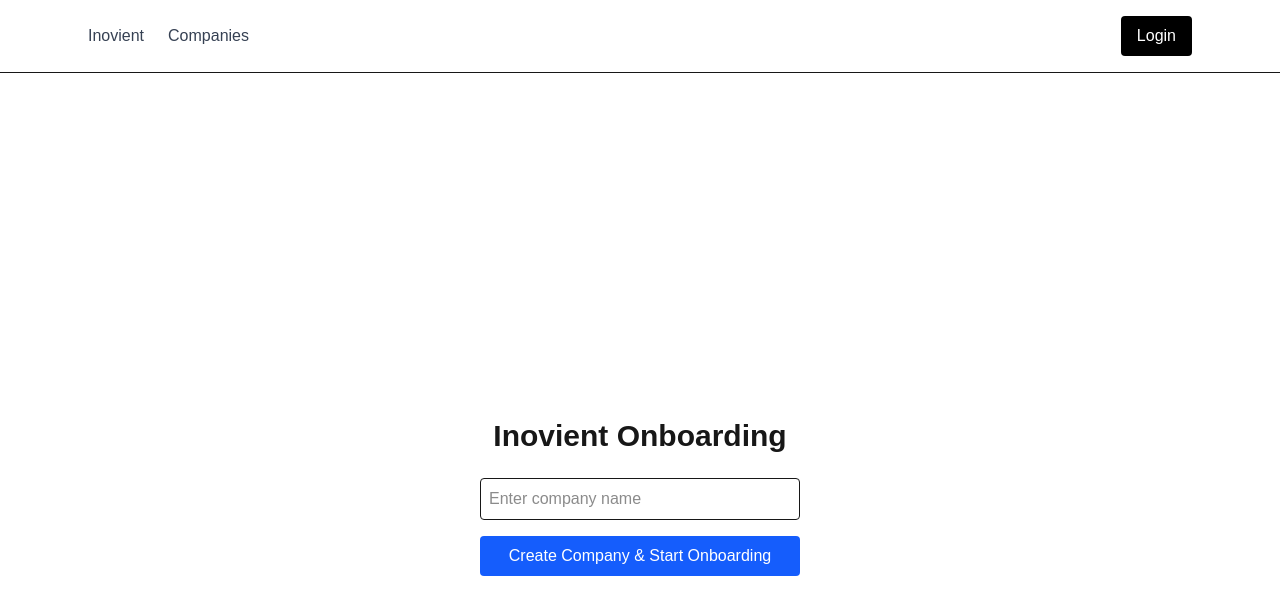
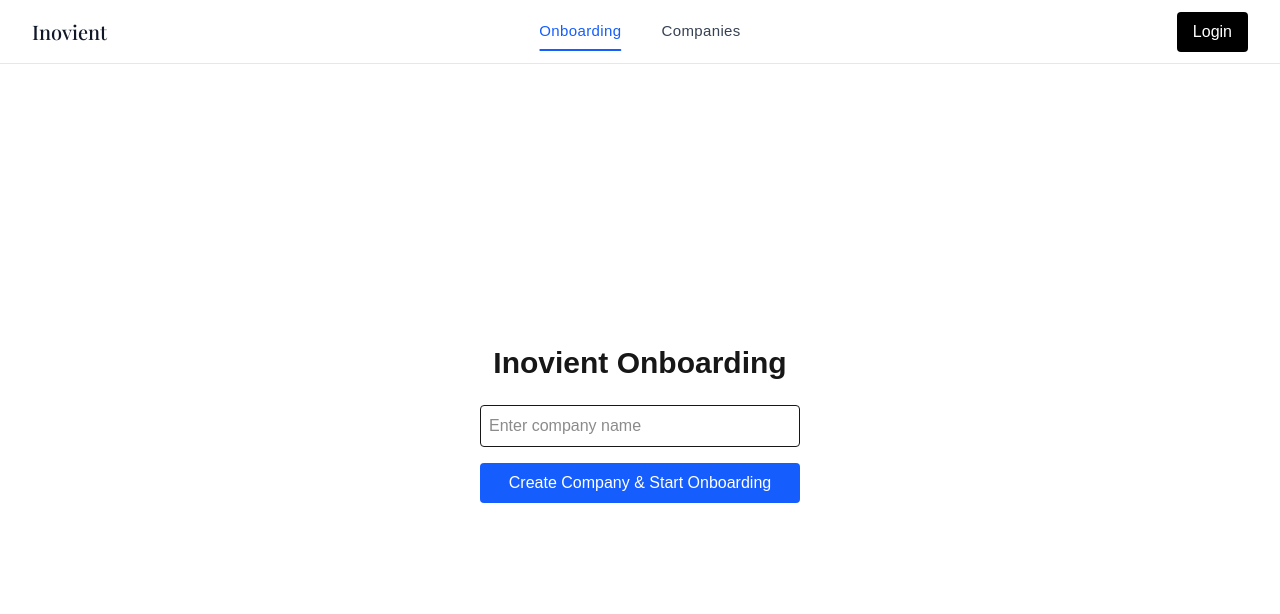
Before and after one commit to JayYeung5/inovient-onboarding, a Next.js app: page / in a window 1280 px wide. Shown: the top 614 px of the page. Built offline with nearby package versions, Linux system fonts and the light colour scheme; no server answers.

Commit message:
small ui change + resend

```diff
--- a/package.json
+++ b/package.json
@@ -13,7 +13,8 @@
     "firebase": "^12.9.0",
     "next": "16.1.6",
     "react": "19.2.3",
-    "react-dom": "19.2.3"
+    "react-dom": "19.2.3",
+    "resend": "^6.9.3"
   },
   "devDependencies": {
     "@tailwindcss/postcss": "^4",
--- /dev/null
+++ b/src/app/api/send-onboarding-email/route.ts
@@ -0,0 +1,57 @@
+import { Resend } from "resend"
+import { QUESTIONS } from "@/lib/onboardingQuestions"
+
+const resend = new Resend(process.env.RESEND_API_KEY)
+
+export async function POST(req: Request) {
+
+  const { companyId, answers } = await req.json()
+
+  // format answers nicely
+  const formatted = Object.entries(answers).map(([qid, answer]) => {
+
+    const questionText = QUESTIONS[qid]?.question || qid
+
+    let value = answer
+
+    if (Array.isArray(value)) {
+      value = value.join(", ")
+    }
+
+    return `
+      <div style="margin-bottom:12px">
+        <strong>${questionText}</strong><br/>
+        ${value}
+      </div>
+    `
+  }).join("")
+
+
+  const html = `
+  <div style="font-family:Arial;padding:30px">
+
+    <h2>New Morpheus Company Onboarding</h2>
+
+    <p><strong>Company ID:</strong> ${companyId}</p>
+
+    <hr/>
+
+    <h3>Onboarding Answers</h3>
+
+    ${formatted}
+
+  </div>
+  `
+
+
+  await resend.emails.send({
+    from: "onboarding@resend.dev",   // use this while testing
+    to: ["jayyeungkh@gmail.com"],          // change this
+    subject: "New Company Onboarding Completed",
+    html
+  })
+
+  return Response.json({
+    success: true
+  })
+}
--- a/src/app/onboarding/[onboardingId]/page.tsx
+++ b/src/app/onboarding/[onboardingId]/page.tsx
@@ -122,6 +122,17 @@
             await saveAnswers()
 
             await generateParsers()
+
+            await fetch("/api/send-onboarding-email", {
+            method: "POST",
+            headers: {
+                "Content-Type": "application/json"
+            },
+            body: JSON.stringify({
+                companyId,
+                answers
+            })
+            })
 
             console.log("ONBOARDING COMPLETE")
 
--- a/src/components/Navbar.tsx
+++ b/src/components/Navbar.tsx
@@ -2,33 +2,80 @@
 
 import Link from "next/link";
 import AuthButton from "@/components/AuthButton";
+import { usePathname } from "next/navigation";
+import { Playfair_Display } from "next/font/google";
+
+const playfair = Playfair_Display({
+  subsets: ["latin"],
+  weight: ["500"],
+});
 
 export default function Navbar() {
+  const pathname = usePathname();
+
   return (
-    <nav className="w-full border-b bg-white">
-      <div className="max-w-6xl mx-auto flex items-center justify-between px-6 py-4">
-
-        {/* LEFT SIDE */}
-        <div className="flex items-center gap-6">
+    <nav
+      className="
+      fixed top-0 left-0 right-0 h-16
+      flex items-center justify-between
+      px-8
+      bg-white/80 backdrop-blur-md
+      border-b border-gray-200
+      transition-all
+      z-50
+      "
+    >
+      {/* LEFT LOGO */}
       <Link
         href="/"
-            className="text-gray-700 hover:text-black"
+        className={`${playfair.className} text-xl text-gray-900 hover:opacity-80 transition`}
       >
         Inovient
       </Link>
 
+      {/* CENTER NAV */}
+      <div className="absolute left-1/2 -translate-x-1/2 flex gap-10">
+
+        <Link
+          href="/"
+          className={`
+            relative text-[15px] tracking-wide transition-all duration-200
+            ${
+              pathname === "/"
+                ? "text-blue-600"
+                : "text-gray-700 hover:text-blue-600"
+            }
+          `}
+        >
+          Onboarding
+
+          {pathname === "/" && (
+            <span className="absolute -bottom-2 left-0 right-0 h-[2px] bg-blue-600 rounded-full"></span>
+          )}
+        </Link>
+
         <Link
           href="/companies"
-            className="text-gray-700 hover:text-black"
+          className={`
+            relative text-[15px] tracking-wide transition-all duration-200
+            ${
+              pathname === "/companies"
+                ? "text-blue-600"
+                : "text-gray-700 hover:text-blue-600"
+            }
+          `}
         >
           Companies
+
+          {pathname === "/companies" && (
+            <span className="absolute -bottom-2 left-0 right-0 h-[2px] bg-blue-600 rounded-full"></span>
+          )}
         </Link>
+
       </div>
 
       {/* RIGHT SIDE */}
       <AuthButton />
-
-      </div>
     </nav>
   );
 }
```
Also changed, not shown: 1 other file (tests, documents, lock files or other folders). Lines whose indentation alone changed are shown as unchanged.
